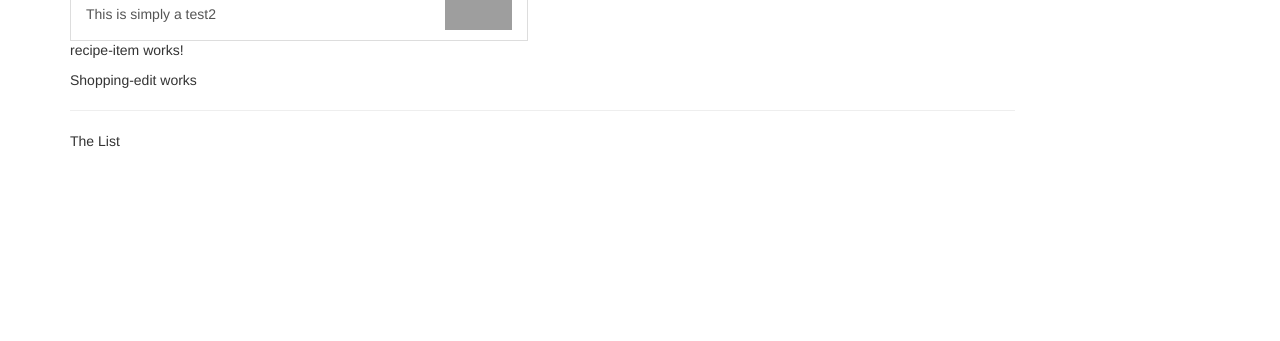
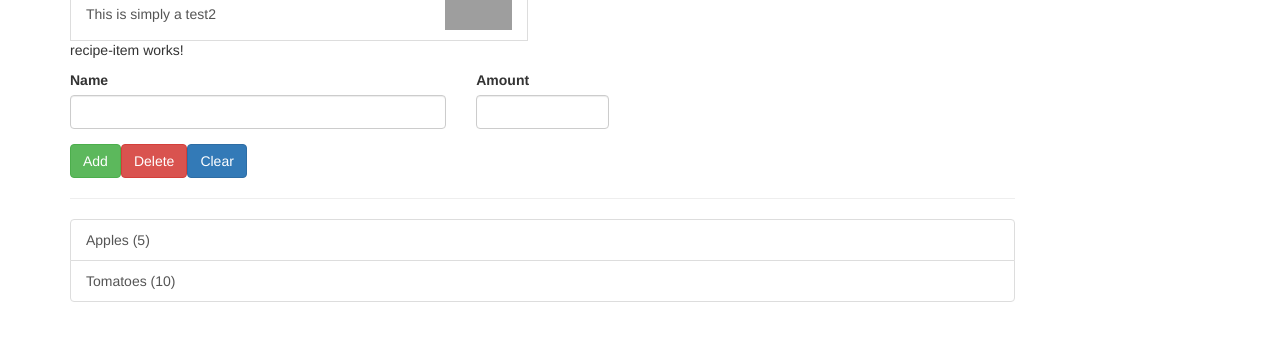
Before and after one commit to cjsteigerwald/recipe-book, an Angular app: page / in a window 1280 px wide. Shown: the part 249-590 px from the top of the page. Built offline with nearby package versions, Linux system fonts and the light colour scheme; grey boxes are pictures that could not be loaded.

Commit message:
Creating skeleton html for shopping-list and shopping-edit

```diff
--- /dev/null
+++ b/src/app/shared/ingredient.model.ts
@@ -0,0 +1,3 @@
+export class Ingredient {
+ constructor(public name: string, public amount: number ) {}
+}
--- a/src/app/shopping-list/shopping-edit/shopping-edit.component.html
+++ b/src/app/shopping-list/shopping-edit/shopping-edit.component.html
@@ -1 +1,23 @@
-Shopping-edit works
+<div class="row">
+  <div class="col-xs-12">
+    <form>
+      <div class="row">
+        <div class="col-sm-5 form-group">
+          <label for="name">Name</label>
+          <input type="text" id="name" class="form-control">
+        </div>
+        <div class="col-sm-2 form-group">
+          <label for="amount">Amount</label>
+          <input type="number" id="amount" class="form-control">
+        </div>
+      </div>
+      <div class="row">
+        <div class="col-xs-12">
+          <button class="btn btn-success" type="submit">Add</button>
+          <button class="btn btn-danger" type="button">Delete</button>
+          <button class="btn btn-primary" type="button">Clear</button>
+        </div>
+      </div>
+    </form>
+  </div>
+</div>
--- a/src/app/shopping-list/shopping-list.component.html
+++ b/src/app/shopping-list/shopping-list.component.html
@@ -2,6 +2,14 @@
   <div class="col-xs-10">
     <app-shopping-edit></app-shopping-edit>
     <hr>
-    <p>The List</p>
+    <ul class="list-group">
+      <a
+      class="list-group-item"
+      syle="cursor: pointer"
+      *ngFor="let ingredient of ingredients"
+      >
+      {{ ingredient.name }} ({{ ingredient.amount }})
+    </a>
+    </ul>
   </div>
 </div>
--- a/src/app/shopping-list/shopping-list.component.ts
+++ b/src/app/shopping-list/shopping-list.component.ts
@@ -1,4 +1,5 @@
 import { Component, OnInit } from '@angular/core';
+import { Ingredient } from '../shared/ingredient.model';
 
 @Component({
   selector: 'app-shopping-list',
@@ -6,7 +7,10 @@
   styleUrls: ['./shopping-list.component.css']
 })
 export class ShoppingListComponent implements OnInit {
-
+  ingredients: Ingredient[] = [
+    new Ingredient('Apples', 5),
+    new Ingredient('Tomatoes', 10)
+  ];
   constructor() { }
 
   ngOnInit(): void {
```
